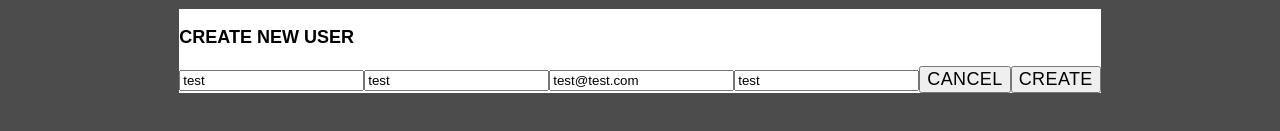
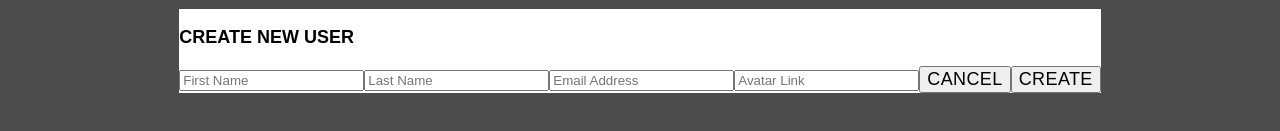
Before and after one commit to sunnymallick/RedSky-Coding-Challenge-SM, a React (Create React App) app in the folder frontend/: page / in a window 1280 px wide. Both pictures are taken after a click on the button "CREATE USER". Shown: the part 349-480 px from the top of the page. Built offline with nearby package versions, Linux system fonts and the light colour scheme; no server answers.

Commit message:
create modal working

```diff
--- a/frontend/src/components/AddUser/AddUser.js
+++ b/frontend/src/components/AddUser/AddUser.js
@@ -1,10 +1,10 @@
 import React, { useState } from 'react'
 
 const AddUser = ({ setShowModal, newUser }) => {
-    const [firstName, setFirstName] = useState('test');
-    const [lastName, setLastName] = useState('test');
-    const [email, setEmail] = useState('test@test.com');
-    const [avatar, setAvatar] = useState('test');
+    const [firstName, setFirstName] = useState('');
+    const [lastName, setLastName] = useState('');
+    const [email, setEmail] = useState('');
+    const [avatar, setAvatar] = useState('');
 
     const updateFirstName = (e) => setFirstName(e.target.value)
     const updateLastName = (e) => setLastName(e.target.value)
```
